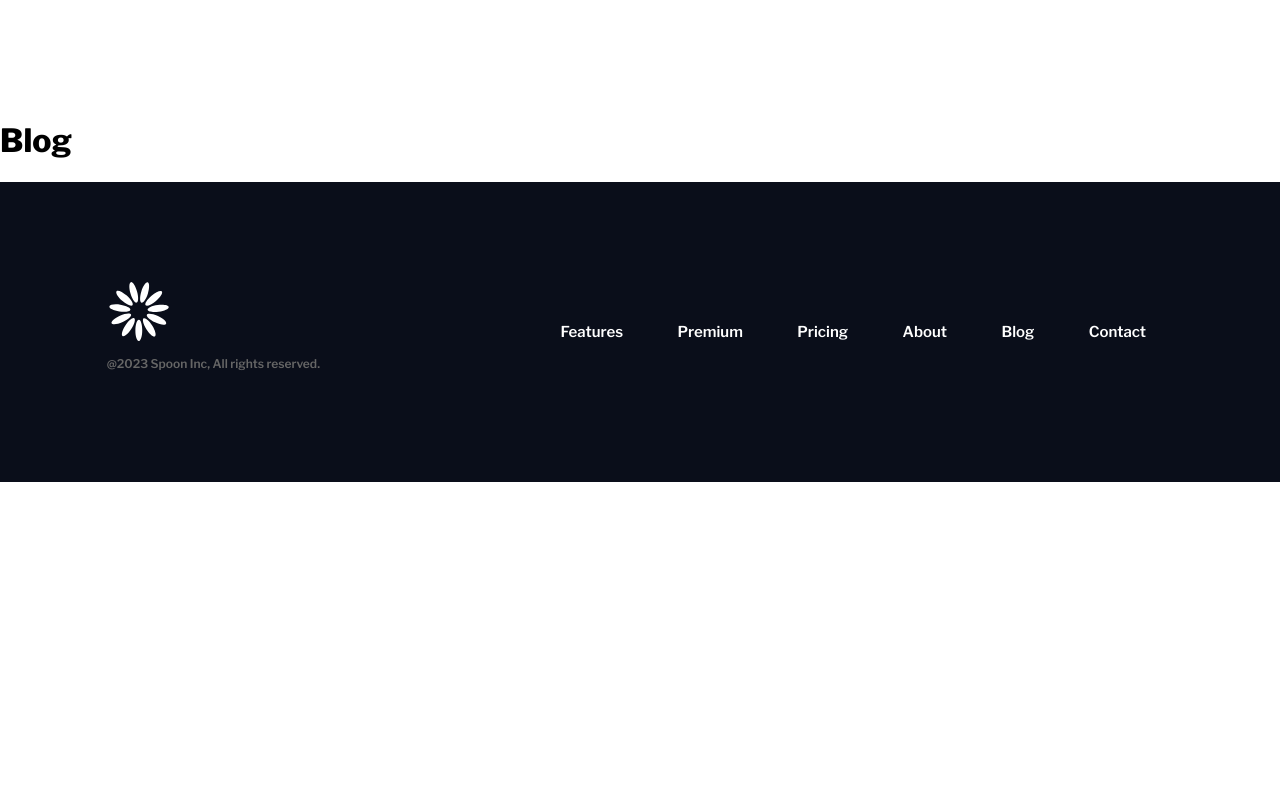
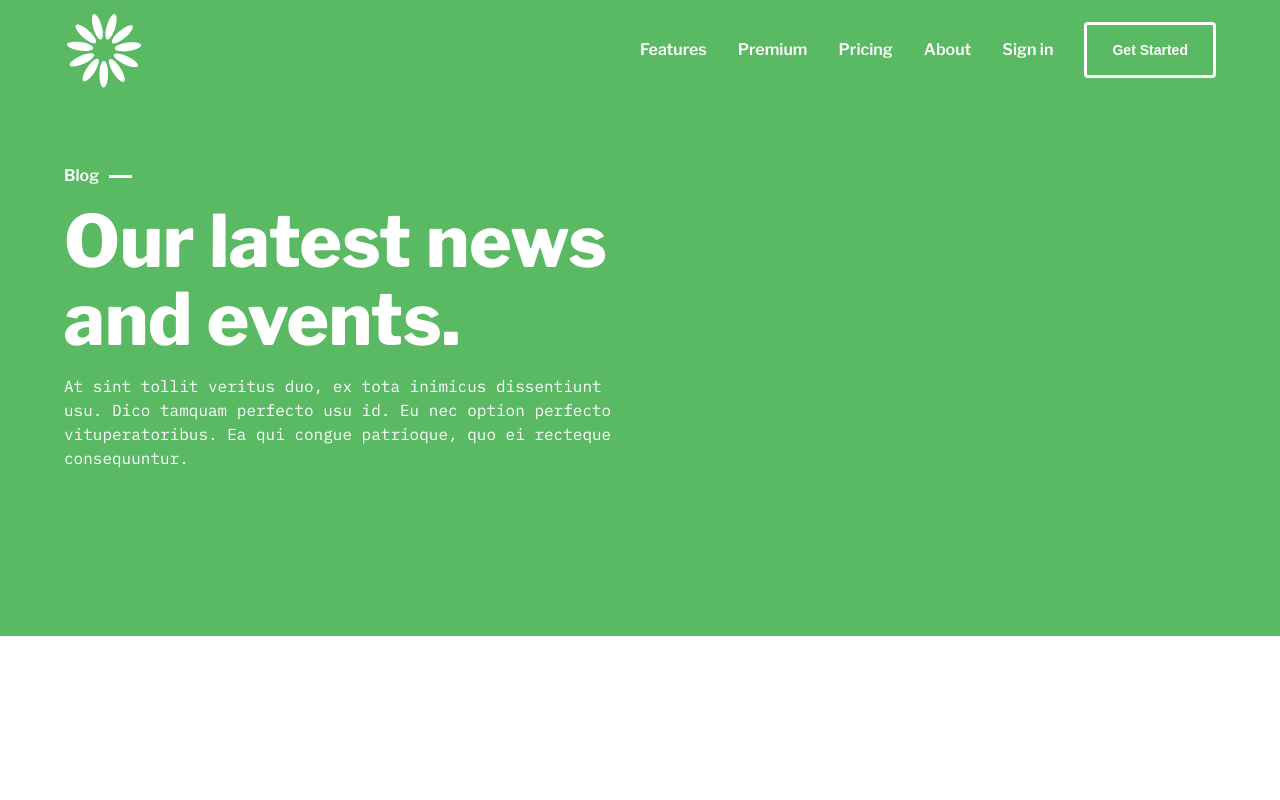
Before and after one commit to cey-t/catering-website, a React (Create React App) app: page /Blog in a window 1280 px wide. Shown: the top 800 px of the page. Built offline with nearby package versions, Linux system fonts and the light colour scheme.

Commit message:
blog page set up

```diff
--- a/src/pages/Blog/Blog.js
+++ b/src/pages/Blog/Blog.js
@@ -1,4 +1,15 @@
+import HeaderContextBox from "components/HeaderInnerContent/HeaderContextBox";
+import ContactUs from "components/ContactSection/ContactUs";
 const Blog = () => {
-  return <h1>Blog</h1>;
+  return (
+    <section>
+      <HeaderContextBox
+        name="Blog"
+        header="Our latest news and events."
+        content="At sint tollit veritus duo, ex tota inimicus dissentiunt usu. Dico tamquam perfecto usu id. Eu nec option perfecto vituperatoribus. Ea qui congue patrioque, quo ei recteque consequuntur."
+      />
+      <ContactUs />
+    </section>
+  );
 };
 export default Blog;
```
